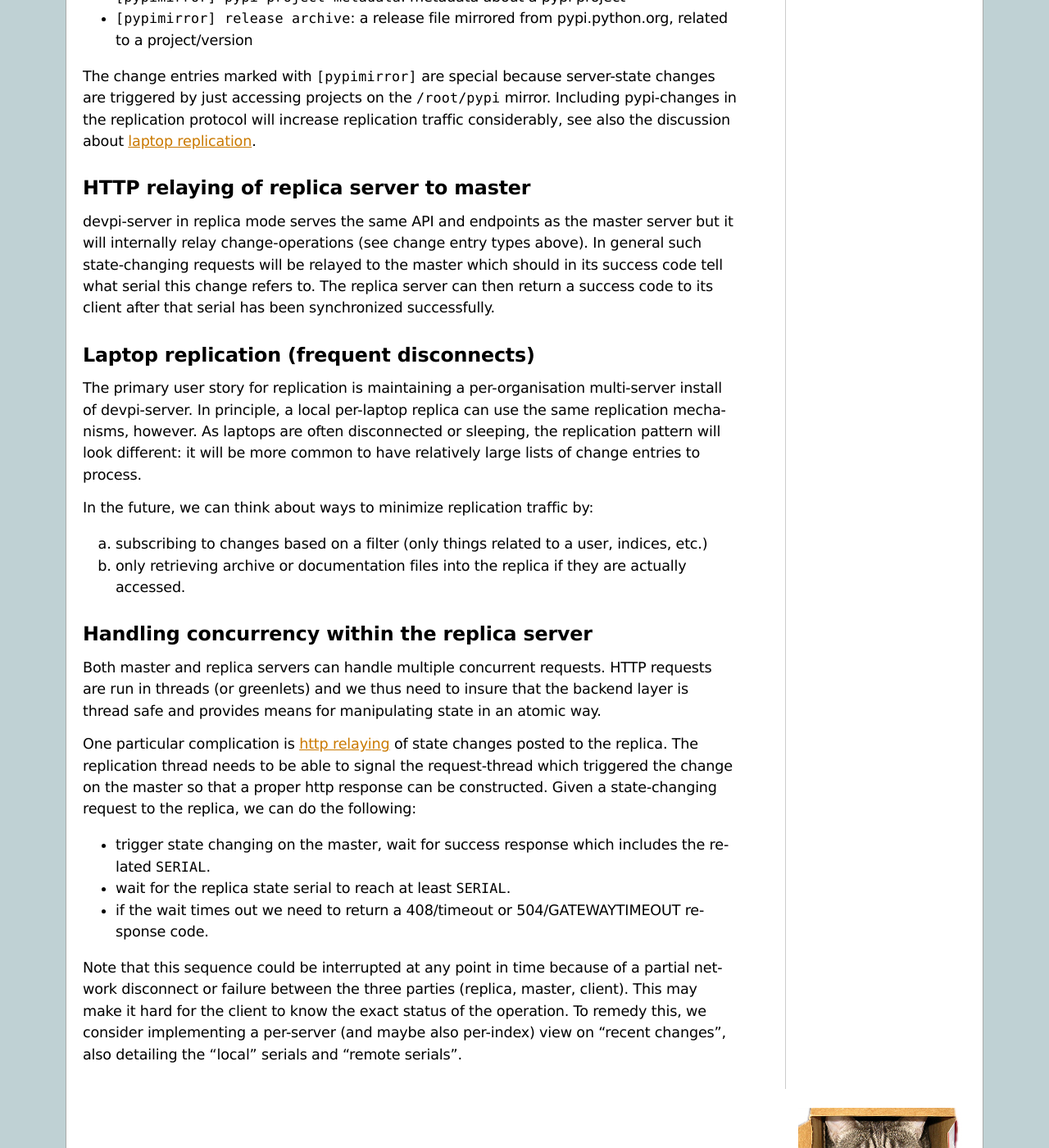
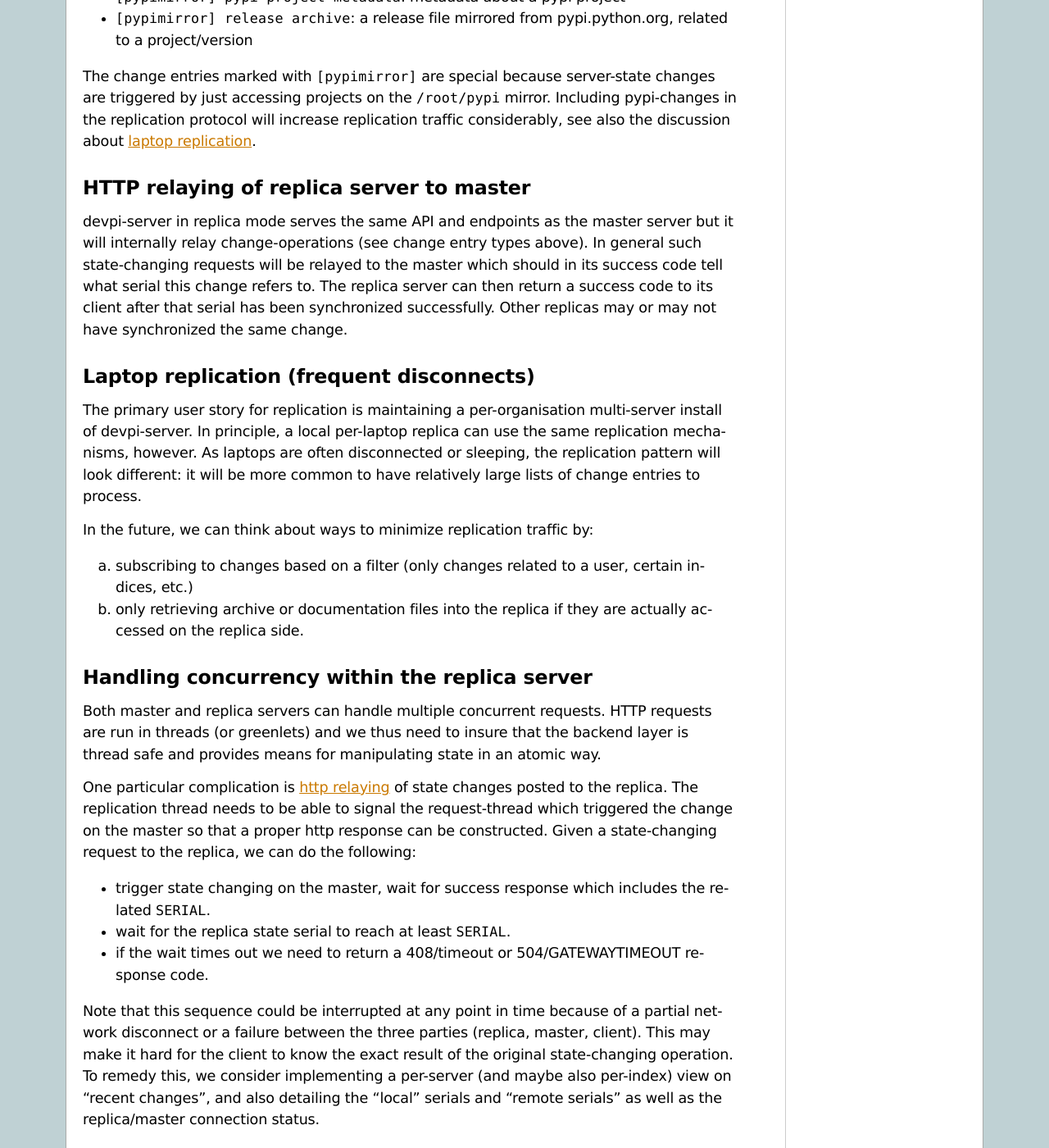
Before and after one commit to devpi/devpi, a Sphinx documentation site: the page built from doc/_replication.rst, in a window 1280 px wide and 1400 px high, scrolled down 1753 px. Shown: the whole window at 82% size. Built offline with Sphinx 7.4.7, drawn with Linux system fonts in a browser that asks for light colours; pages that are not in the unit, such as notebooks, are missing from menus.

Commit message:
refine replication doc

```diff
--- a/doc/_replication.rst
+++ b/doc/_replication.rst
@@ -107,7 +107,8 @@
 requests will be relayed to the master which should in its success
 code tell what serial this change refers to.  The replica server
 can then return a success code to its client after
-that serial has been synchronized successfully.
+that serial has been synchronized successfully.  Other replicas
+may or may not have synchronized the same change.
 
 
 .. _`laptop replication`:
@@ -124,11 +125,11 @@
 
 In the future, we can think about ways to minimize replication traffic by:
 
-a) subscribing to changes based on a filter (only things related to a user,
-   indices, etc.)
+a) subscribing to changes based on a filter (only changes related to a user,
+   certain indices, etc.)
 
 b) only retrieving archive or documentation files into the replica
-   if they are actually accessed.
+   if they are actually accessed on the replica side.
 
 
 Handling concurrency within the replica server
@@ -154,8 +155,9 @@
   504/GATEWAYTIMEOUT response code.
 
 Note that this sequence could be interrupted at any point in time
-because of a partial network disconnect or failure between the three
+because of a partial network disconnect or a failure between the three
 parties (replica, master, client).  This may make it hard for the
-client to know the exact status of the operation.  To remedy this,
-we consider implementing a per-server (and maybe also per-index) view
-on "recent changes", also detailing the "local" serials and "remote serials".
+client to know the exact result of the original state-changing operation.
+To remedy this, we consider implementing a per-server (and maybe also
+per-index) view on "recent changes", and also detailing the "local" serials
+and "remote serials" as well as the replica/master connection status.
```
